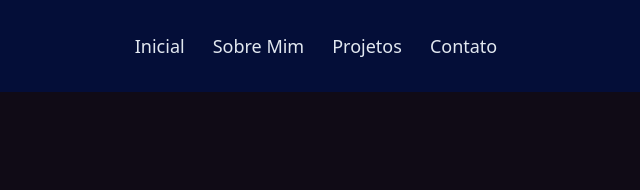
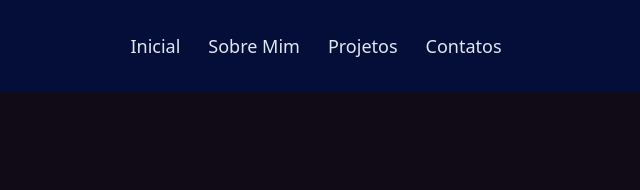
Before and after one commit to gabrielschug/pagina-web__Portifolio, a website: page index.html in a window 1280 px wide. Shown: the top 190 px of the page, 324-964 px from the left. Drawn offline with Linux system fonts and the light colour scheme.

Commit message:
Update index.html

```diff
--- a/index.html
+++ b/index.html
@@ -13,7 +13,7 @@
         <li><a href="#inicio" class="menu-link flex text-center  items-center text-sm md:text-lg font-medium relative p-1 md:p-2 transition duration-150 hover:text-white">Inicial</a></li>
         <li><a href="#sobre" class="menu-link flex text-center  items-center text-sm md:text-lg font-medium relative p-1 md:p-2 transition duration-150 hover:text-white">Sobre Mim</a></li>
         <li><a href="#projetos" class="menu-link flex text-center  items-center text-sm md:text-lg font-medium relative p-1 md:p-2 transition duration-150 hover:text-white">Projetos</a></li>
-        <li><a target="_blank" href="#rodape" class="menu-link flex text-center  items-center text-sm md:text-lg font-medium relative p-1 md:p-2 transition duration-150 hover:text-white">Contato</a></li>
+        <li><a target="_blank" href="#rodape" class="menu-link flex text-center  items-center text-sm md:text-lg font-medium relative p-1 md:p-2 transition duration-150 hover:text-white">Contatos</a></li>
       </ul>
     </nav>
 
```
